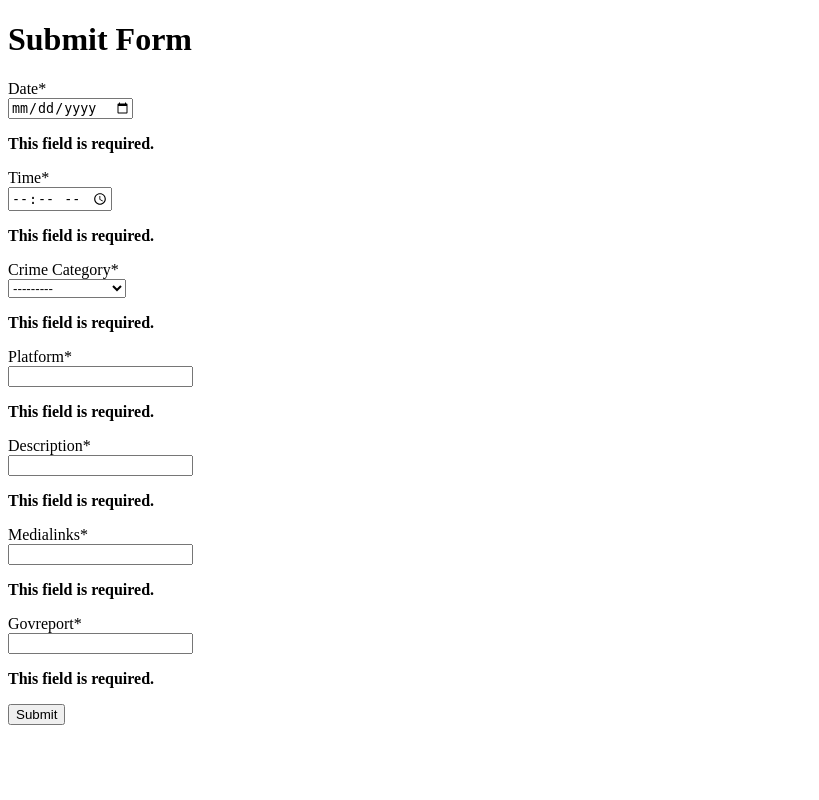
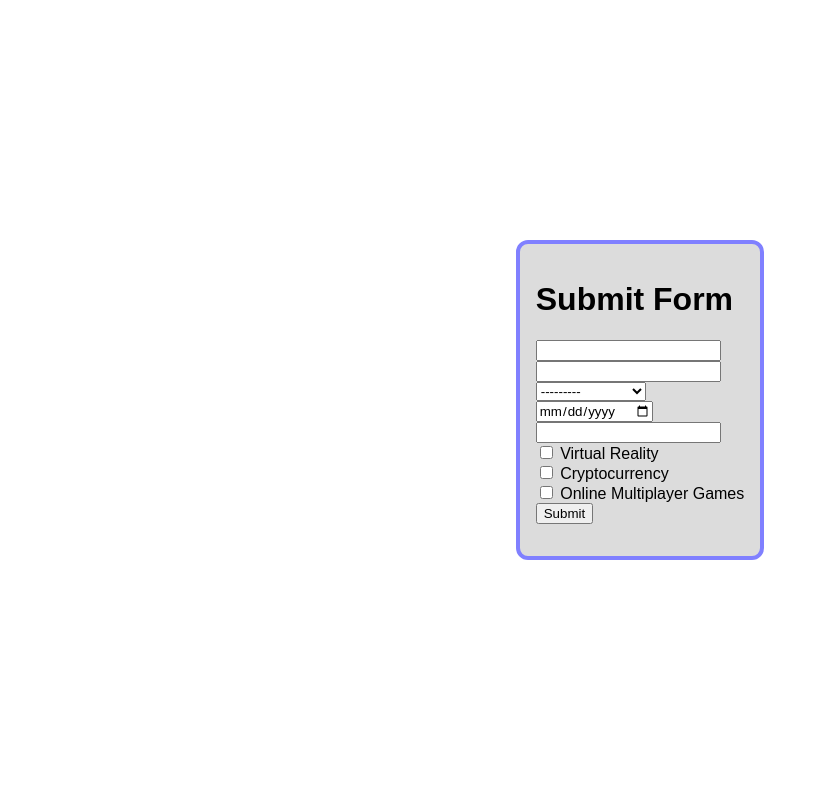
Before and after one commit to Mesoon5642/django_metabase, a Django app: page /MetaApp/submit_report/ in a window 1280 px wide. Shown: the whole page, without its empty margins (0-819 px from the left). Run offline with Django 3.2, Linux system fonts and the light colour scheme; data comes from the database, SQL or seed files in the repository; some libraries are stand-ins or nearby versions.

Commit message:
Styled the form some more, created checkbox selection

```diff
--- a/MetaApp/admin.py
+++ b/MetaApp/admin.py
@@ -1,7 +1,8 @@
 from django.contrib import admin
 
-from .models import ReportModel
+from .models import ReportModel, InvolvedTech
 
 # Register your models here.
 
 admin.site.register(ReportModel)
+admin.site.register(InvolvedTech)
--- a/MetaApp/forms.py
+++ b/MetaApp/forms.py
@@ -1,11 +1,15 @@
-from django.forms import DateInput, ModelForm, TimeInput
+from django.forms import CheckboxSelectMultiple, DateInput, ModelForm, TimeInput
 from .models import ReportModel
 
 class ReportForm(ModelForm):
     class Meta:
         model = ReportModel
-        fields = ("date", "time", "crimecategory", "platform", "description", "medialinks", "govreport")
+        fields = ("eventname", "date", "target", "techinvolved", "description", "mainlink")
+        labels = {
+            "date": ("What"),
+        }
         widgets = {
             "date": DateInput(attrs={'type': 'date'}),
-            "time": TimeInput(attrs={"type":"time"})
+            "time": TimeInput(attrs={"type":"time"}),
+            "techinvolved": CheckboxSelectMultiple()
         }
--- a/MetaApp/models.py
+++ b/MetaApp/models.py
@@ -1,17 +1,30 @@
 from django.utils import timezone
 from django.db import models
 from django import forms
-
-CRIME_CATEGORIES = [
-    ("AS", "Assault"),
-    ("SV", "Sexual Violence")
+TECH_INVOLVED = [
+    ("VR", "Virtual Reality"),
+    ("MLT", "Multiplayer Online Videogame"),
+    ("CR", "Chatroom/Forum"),
+    ("CC", "Cryptocurrency")
+]
+TARGETS = [
+    ("I", "Individual"),
+    ("S", "School"),
+    ("PB", "Public Building"),
+    ("O", "Other")
 ]
 # Create your models here.
+class InvolvedTech(models.Model):
+    description = models.CharField(max_length=200)
+    def __str__(self):
+        return self.description
 class ReportModel(models.Model):
+    eventname = models.CharField(max_length=100)
     date = models.CharField(max_length=100)
-    time = models.TimeField()
-    crimecategory = models.CharField("Crime Category", max_length=100, choices=CRIME_CATEGORIES)
-    platform = models.CharField(max_length=100, default="N/A")
+    target = models.CharField(max_length=100, choices=TARGETS)
+    techinvolved = models.ManyToManyField(InvolvedTech)
     description = models.CharField(max_length=2000, default="N/A")
-    medialinks = models.CharField(max_length=2000, default="N/A") # Figure out a way to do this to add each link individually
-    govreport = models.CharField(max_length=300, default="N/A")
+    mainlink = models.CharField(max_length=2000, default="N/A")
+    targetother = models.CharField(max_length=200, default="N/A") # Figure out how to only create this if other is selected
+    def __str__(self):
+        return self.eventname
--- /dev/null
+++ b/MetaApp/static/MetaApp/screwmarkers.js
@@ -0,0 +1,4 @@
+annoyingmarkers = document.querySelectorAll("marker");
+for (m in annoyingmarkers){
+    m.remove()
+}
--- /dev/null
+++ b/MetaApp/static/MetaApp/submitform.css
@@ -0,0 +1,36 @@
+html, body{
+    margin: 0;
+    height: 100%;
+}
+body{
+    font-family: sans-serif;
+}
+ul{
+    list-style: none;
+    padding-left: 0;
+}
+select{
+    font-family: sans-serif;
+}
+button{
+    font-family: sans-serif;
+}
+#id_date{
+    font-family: sans-serif;
+}
+#id_medialinks{
+    resize:none;
+}
+#main_content{
+    display: flex;
+    justify-content: center;
+    align-items: center;
+    height: 100%;
+}
+#main_form{
+    background-color: gainsboro;
+    border: 4px solid rgb(128, 128, 255);
+    border-radius: 12px;
+    display: inline-block;
+    padding: 1rem;
+}
--- a/MetaApp/templates/submit_report.html
+++ b/MetaApp/templates/submit_report.html
@@ -1,14 +1,27 @@
 <!doctype html>
-{% load crispy_forms_tags %}
+{% load static %}
 <html>
     <head>
+        <link rel="stylesheet" type="text/css" href="{% static "MetaApp/submitform.css" %}">
         <title>Submit Report</title>
+        <script src="{% static "MetaApp/screwmarkers.js"%}"></script>
     </head>
     <body>
-        <h1>Submit Form</h1>
-        <form method="POST">
-            {% csrf_token %}
-            {{report_form|crispy}}
-            <button type="submit">Submit</button>
+        <div id="main_content">
+            <div id="main_form">
+                <h1>Submit Form</h1>
+                <form method="POST">
+                    {% csrf_token %}
+                    <ul>
+                        <li id="eventname">{{report_form.eventname}} </li>
+                        <li id="description">{{report_form.description}}</li>
+                        <li id="target">{{report_form.target}}</li>
+                        <li id="date">{{report_form.date}}</li>
+                        <li id="mainlink">{{report_form.mainlink}}</li>
+                        <li id="techinvolved">{{report_form.techinvolved}}</li>
+                    <button type="submit">Submit</button>
+                </form>
+            </div>
+        </div>
     </body>
 </html>
--- a/MetaApp/views.py
+++ b/MetaApp/views.py
@@ -3,23 +3,27 @@ from django.shortcuts import get_object_or_404, render
 from django.urls import reverse
 
 from .forms import ReportForm
-from .models import ReportModel
+from .models import TECH_INVOLVED, ReportModel
 
 # Create your views here.
 
 def submit_report(request):
     reportform = ReportForm(request.POST)
+    print(reportform.data)
+    reportform.fields["techinvolved"]
     if reportform.is_valid():
-        reportmodel = ReportModel.objects.create()
+        print("hello")
+        reportmodel = ReportModel.objects.create(name="bruh")
+        reportmodel.eventname = reportform.cleaned_data.get("eventname")
         reportmodel.date = reportform.cleaned_data.get("date")
-        reportmodel.time = reportform.cleaned_data.get("time")
-        reportmodel.crimecategory = reportform.cleaned_data.get("crimecategory")
-        reportmodel.platform = reportform.cleaned_data.get("platform")
+        reportmodel.target = reportform.cleaned_data.get("target")
+        reportmodel.techinvolved.set(reportform.cleaned_data.get("techinvolved"))
         reportmodel.description = reportform.cleaned_data.get("description")
-        reportmodel.medialinks = reportform.cleaned_data.get("medialinks")
-        reportmodel.govreport = reportform.cleaned_data.get("govreport")
+        reportmodel.mainlink = reportform.cleaned_data.get("mainlink")
         reportmodel.save()
         return HttpResponseRedirect(reverse("thanks"))
+    else:
+        print(reportform.errors)
     return render(request, "submit_report.html", {"report_form":reportform})
 def thanks(request):
     return render (request, "thanks.html")
```
Also changed, not shown: MetaApp/migrations/0004_auto_20220620_1415.py (added), MetaApp/migrations/0005_auto_20220620_1505.py (added), MetaApp/migrations/0006_alter_reportmodel_target.py (added), MetaApp/migrations/0007_auto_20220620_1704.py (added), db.sqlite3.
